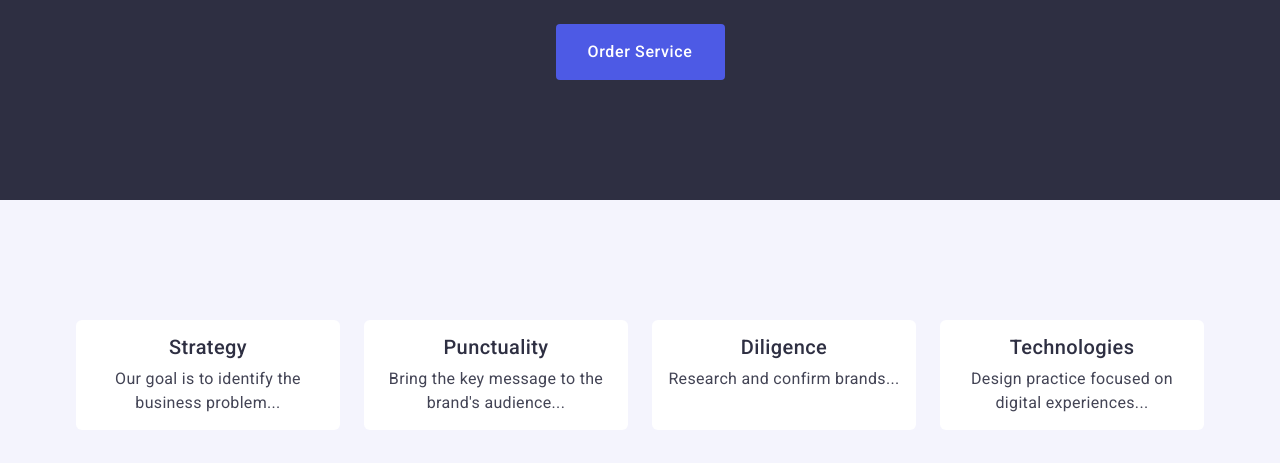
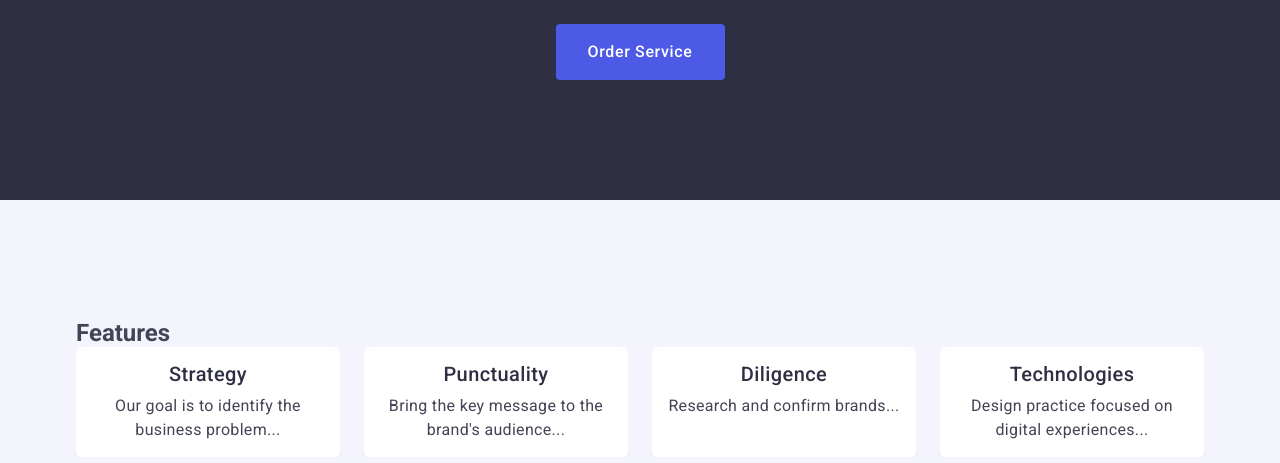
Before and after one commit to SANYA3315/goit-markup-hw-3, a plain HTML site: page index.html in a window 1280 px wide. Shown: the part 337-800 px from the top of the page. Drawn offline with nearby package versions, Linux system fonts and the light colour scheme.

Commit message:
styles.css

```diff
--- a/styles.css
+++ b/styles.css
@@ -156,7 +156,7 @@ ul {
     padding-bottom: 120px;
 }
 
-.visually-hidden {
+.section-title.visually-hidden {
   position: absolute !important;
   width: 1px;
   height: 1px;
@@ -165,7 +165,9 @@ ul {
   overflow: hidden;
   clip: rect(0 0 0 0);
   border: 0;
+  white-space: nowrap;
 }
+
 
 .features-list {
     display: flex;
```
Lines whose indentation alone changed are shown as unchanged.
